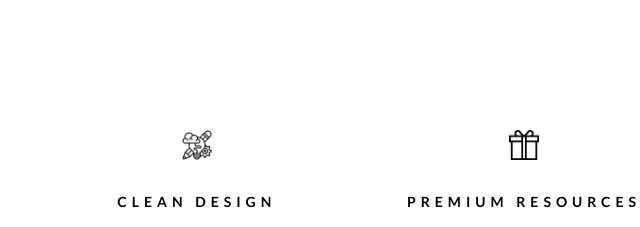
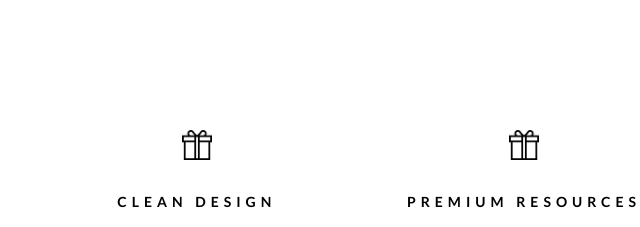
Before and after one commit to MrThong24/Hazel, a plain HTML site: page index.html in a window 1280 px wide. Shown: the part 820-1047 px from the top of the page, 116-756 px from the left. Drawn offline with nearby package versions, Linux system fonts and the light colour scheme; a web font is replaced by a local one.

Commit message:
up loadd

```diff
--- a/index.html
+++ b/index.html
@@ -109,7 +109,7 @@
       <div class="container-one" data-aos="slide-up">
         <div class="container-one-list">
           <div class="container-one-item">
-            <img src="/img/one-design.png" alt="" />
+            <img src="/img/one-gift.png" alt="" />
             <h2>CLEAN DESIGN</h2>
             <p>
               Professionally repurpose premium rather than magnetic bandwidth.
```
